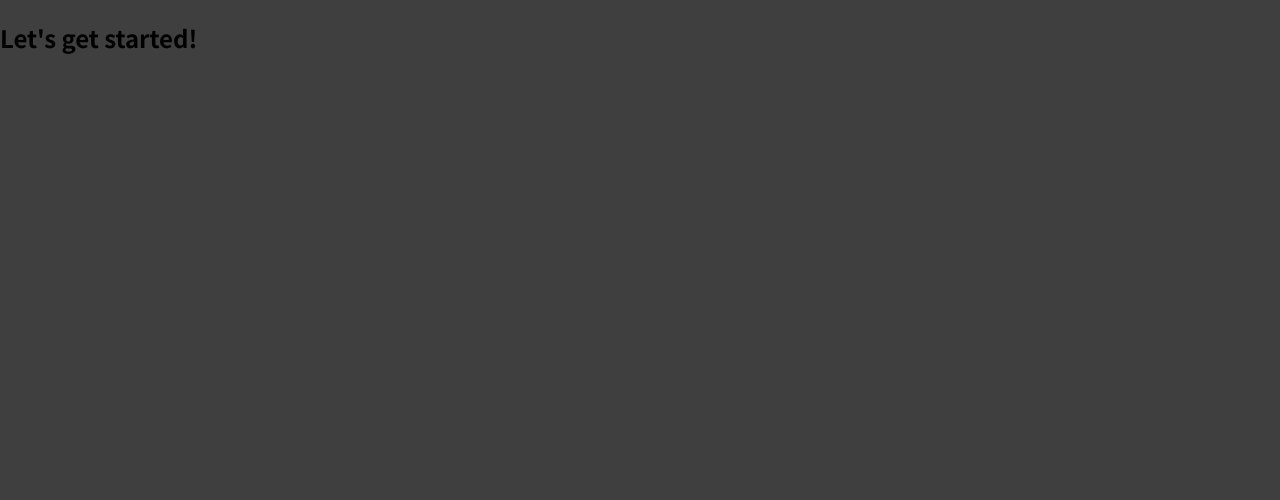
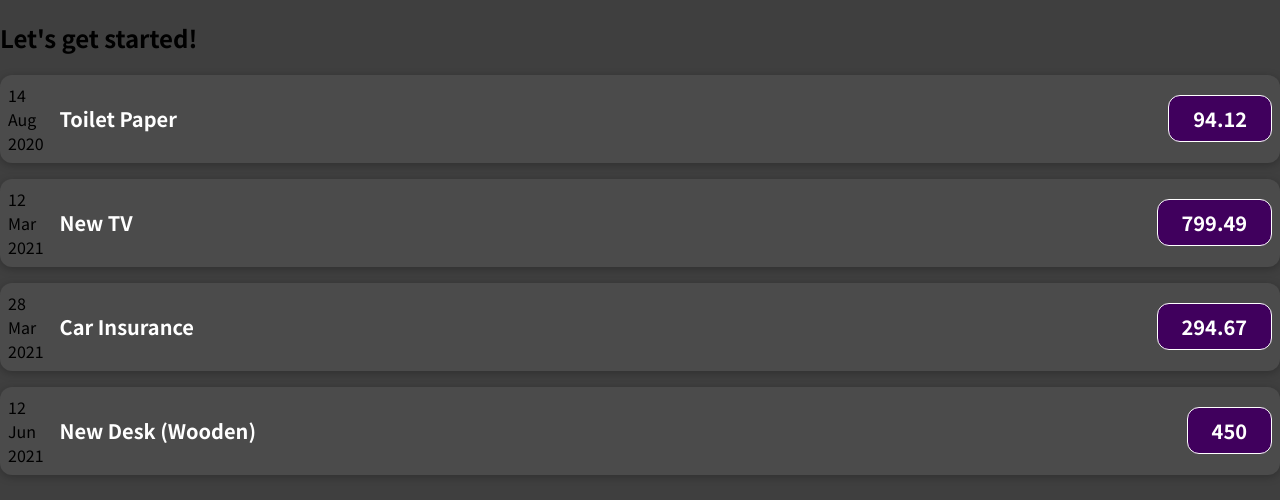
Before and after one commit to leecaslu/01-starting-setup, a JavaScript app: page / in a window 1280 px wide. Shown: the top 500 px of the page. Built offline with nearby package versions, Linux system fonts and the light colour scheme.

Commit message:
learning about components

```diff
--- a/src/App.js
+++ b/src/App.js
@@ -1,7 +1,34 @@
+import ExpenseItem from './components/ExpenseItem'
+
 function App() {
+  const expenses = [
+    {
+      id: 'e1',
+      title: 'Toilet Paper',
+      amount: 94.12,
+      date: new Date(2020, 7, 14),
+    },
+    { id: 'e2', title: 'New TV', amount: 799.49, date: new Date(2021, 2, 12) },
+    {
+      id: 'e3',
+      title: 'Car Insurance',
+      amount: 294.67,
+      date: new Date(2021, 2, 28),
+    },
+    {
+      id: 'e4',
+      title: 'New Desk (Wooden)',
+      amount: 450,
+      date: new Date(2021, 5, 12),
+    },
+  ];
+
   return (
     <div>
       <h2>Let's get started!</h2>
+      {expenses.map((el) =>
+        <ExpenseItem expense={el.title} date={el.date} value={el.amount} />
+      )}
     </div>
   );
 }
--- /dev/null
+++ b/src/components/ExpenseDate.js
@@ -0,0 +1,13 @@
+function ExpenseDate(props) {
+  const monthNames = ["Jan", "Feb", "Mar", "Apr", "May", "Jun",
+    "Jul", "Aug", "Sep", "Oct", "Nov", "Dec"];
+  return (
+    <div>
+      <div>{props.date.getDate()}</div>
+      <div>{monthNames[props.date.getMonth()]}</div>
+      <div>{props.date.getFullYear()}</div>
+    </div>
+  );
+}
+
+export default ExpenseDate;
--- /dev/null
+++ b/src/components/ExpenseItem.css
@@ -0,0 +1,56 @@
+.expense-item {
+  display: flex;
+  justify-content: space-between;
+  align-items: center;
+  box-shadow: 0 2px 8px rgba(0, 0, 0, 0.25);
+  padding: 0.5rem;
+  margin: 1rem 0;
+  border-radius: 12px;
+  background-color: #4b4b4b;
+}
+
+.expense-item__description {
+  display: flex;
+  flex-direction: column;
+  gap: 1rem;
+  align-items: flex-end;
+  flex-flow: column-reverse;
+  justify-content: flex-start;
+  flex: 1;
+}
+
+.expense-item h2 {
+  color: #3a3a3a;
+  font-size: 1rem;
+  flex: 1;
+  margin: 0 1rem;
+  color: white;
+}
+
+.expense-item__price {
+  font-size: 1rem;
+  font-weight: bold;
+  color: white;
+  background-color: #40005d;
+  border: 1px solid white;
+  padding: 0.5rem;
+  border-radius: 12px;
+}
+
+@media (min-width: 580px) {
+  .expense-item__description {
+    flex-direction: row;
+    align-items: center;
+    justify-content: flex-start;
+    flex: 1;
+  }
+
+  .expense-item__description h2 {
+    font-size: 1.25rem;
+  }
+
+  .expense-item__price {
+    font-size: 1.25rem;
+    padding: 0.5rem 1.5rem;
+  }
+}
--- a/src/components/ExpenseItem.js
+++ b/src/components/ExpenseItem.js
@@ -1,11 +1,19 @@
-function ExpenseItem() {
+import './ExpenseItem.css';
+import ExpenseDate from './ExpenseDate';
+
+// Se você usar expressoes entre chaves, você pode executar codigo de JS.
+// Os componentes recebem um parametro chamado 'props', que é um objeto com parametros inputados via html.
+
+function ExpenseItem(props) {
   return (
-    <div>
-      <div>Date</div>
-      <div>
-        <h2>Expense</h2>
-        <div>Money</div>
+    <div className='expense-item'>
+      <ExpenseDate date={props.date} />
+      <div className='expense-item__description'>
+        <h2>{props.expense}</h2>
+        <div className='expense-item__price'>{props.value}</div>
       </div>
     </div>
   )
 }
+
+export default ExpenseItem;
```
